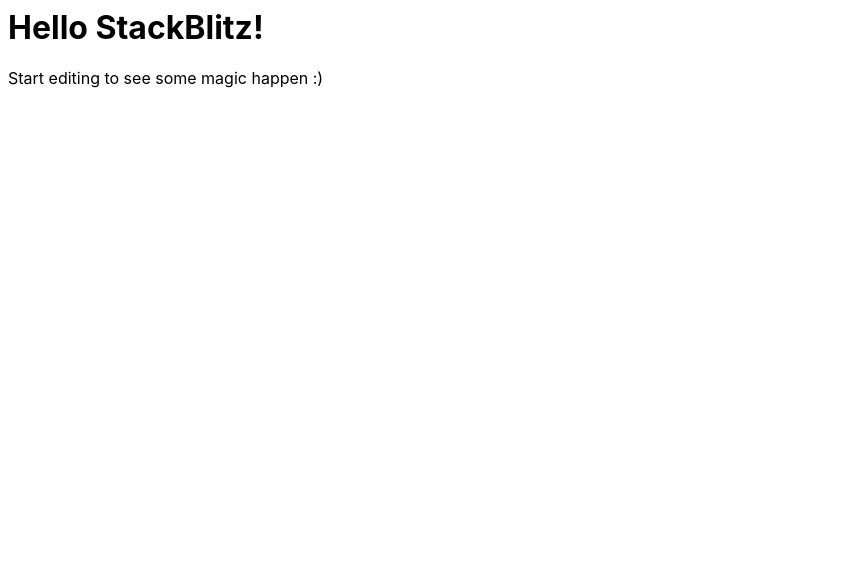
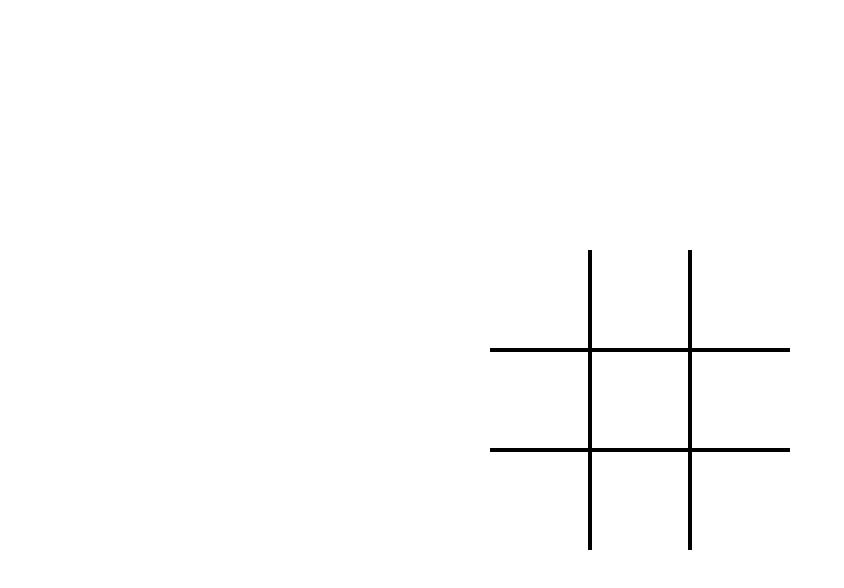
Before and after one commit to gldkru/tic-tac-toe-react, a React (Create React App) app: page / in a window 1280 px wide. Shown: the top 588 px of the page, without its empty margins (0-844 px from the left). Built offline with nearby package versions, Linux system fonts and the light colour scheme.

Commit message:
feat: initial grid

```diff
--- a/public/index.html
+++ b/public/index.html
@@ -1 +1,14 @@
-<div id="root"></div>
+<!DOCTYPE html>
+<html lang="en">
+  <head>
+    <meta charset="UTF-8" />
+    <meta http-equiv="X-UA-Compatible" content="IE=edge" />
+    <meta name="viewport" content="width=device-width, initial-scale=1.0" />
+    <title>Document</title>
+  </head>
+  <body>
+    <div id="root"></div>
+
+    <script src="./src/index.js"></script>
+  </body>
+</html>
--- a/src/App.js
+++ /dev/null
@@ -1,11 +0,0 @@
-import React from "react";
-import "./style.css";
-
-export default function App() {
-  return (
-    <div>
-      <h1>Hello StackBlitz!</h1>
-      <p>Start editing to see some magic happen :)</p>
-    </div>
-  );
-}
--- /dev/null
+++ b/src/App.jsx
@@ -0,0 +1,18 @@
+import React from 'react';
+import './style.css';
+
+export const App = () => {
+  return (
+    <div className="grid">
+      <div className="cell"></div>
+      <div className="cell"></div>
+      <div className="cell"></div>
+      <div className="cell"></div>
+      <div className="cell"></div>
+      <div className="cell"></div>
+      <div className="cell"></div>
+      <div className="cell"></div>
+      <div className="cell"></div>
+    </div>
+  );
+};
--- a/src/index.js
+++ b/src/index.js
@@ -1,13 +1,9 @@
-import React, { StrictMode } from 'react';
+import React from 'react';
 import { createRoot } from 'react-dom/client';
 
-import App from './App';
+import { App } from './App';
 
 const rootElement = document.getElementById('root');
 const root = createRoot(rootElement);
 
-root.render(
-  <StrictMode>
-    <App />
-  </StrictMode>
-);
+root.render(<App />);
--- a/src/style.css
+++ b/src/style.css
@@ -1,5 +1,86 @@
-h1,
-p {
-  font-family: -apple-system, BlinkMacSystemFont, 'Segoe UI', Roboto, Oxygen,
-    Ubuntu, Cantarell, 'Open Sans', 'Helvetica Neue', sans-serif;
+*,
+*::after,
+*::before {
+  box-sizing: border-box;
 }
+
+body {
+  padding: 0;
+  margin: 0;
+}
+
+#root {
+  min-height: 100vh;
+  display: flex;
+  align-items: center;
+  justify-content: center;
+}
+
+.grid {
+  display: grid;
+  grid-template-columns: repeat(3, minmax(0, 1fr));
+  grid-template-rows: repeat(3, minmax(0, 1fr));
+  width: 300px;
+  height: 300px;
+  position: relative;
+}
+
+.cell {
+  border: 2px solid;
+  display: flex;
+  align-items: center;
+  justify-content: center;
+  font-size: 45px;
+}
+
+.cell:not(.x):not(.o) {
+  cursor: pointer;
+}
+
+.cell:not(.x):not(.o):hover {
+  background-color: #efefef;
+}
+
+.cell:nth-child(-n + 3) {
+  border-top: none;
+}
+
+.cell:nth-child(3n + 1) {
+  border-left: none;
+}
+
+.cell:nth-child(3n + 3) {
+  border-right: none;
+}
+
+.cell:nth-last-child(-n + 3) {
+  border-bottom: none;
+}
+
+.cell.x::after {
+  content: '❌';
+}
+
+.cell.o::after {
+  content: '⭕';
+}
+
+.result {
+  position: absolute;
+  top: 0;
+  left: 0;
+  width: 100%;
+  height: 100%;
+  background-color: rgba(0, 0, 0, 0.75);
+  display: flex;
+  align-items: center;
+  justify-content: center;
+  flex-direction: column;
+  color: #fff;
+  font-size: 20px;
+}
+
+.result > p {
+  display: block;
+  margin: 0 0 15px;
+}
```
